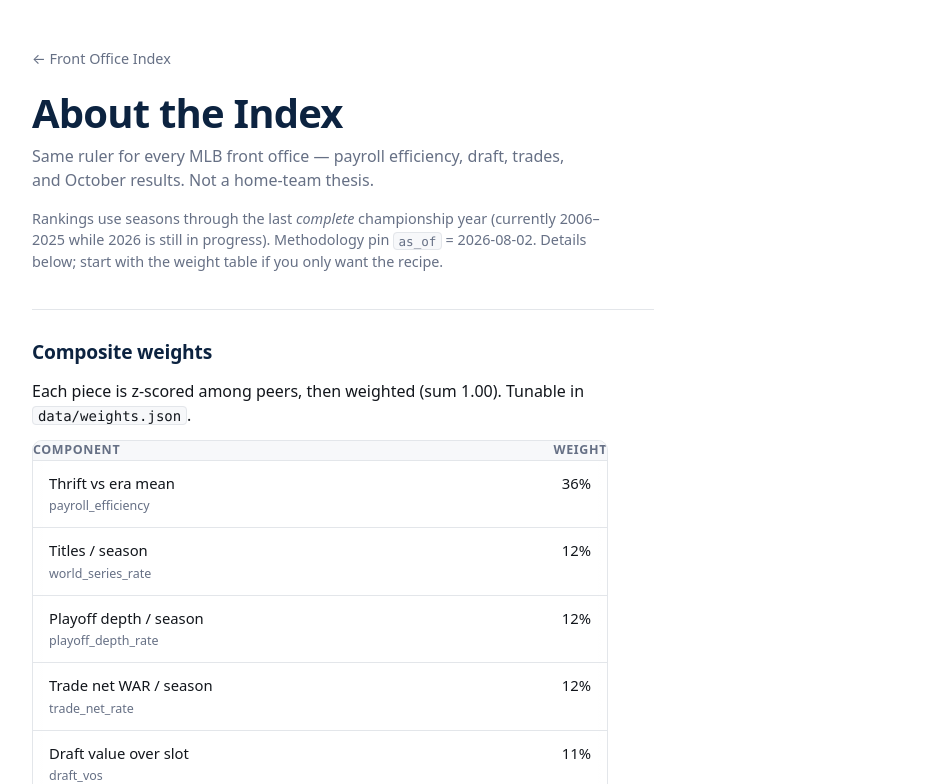
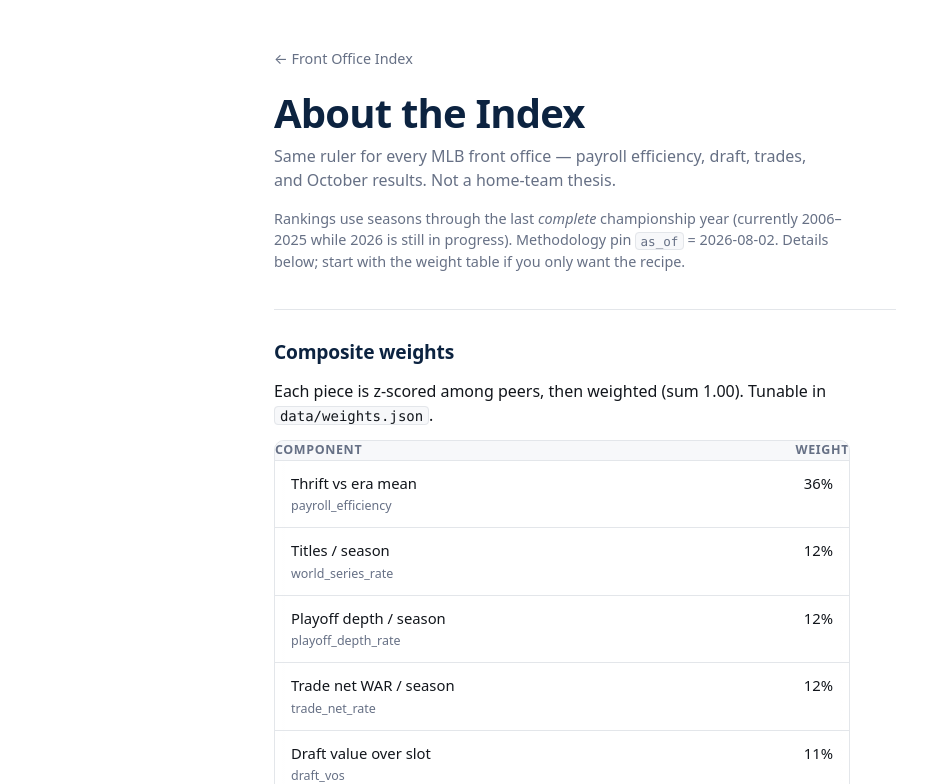
Before and after one commit to ZeitgeistJones/The-Cashman-Index, a Next.js app: page /about in a window 1536 px wide. Shown: the top 784 px of the page, without its empty margins (166-1093 px from the left). Built offline with nearby package versions, Linux system fonts and the light colour scheme.

Commit message:
Widen ranking layout to kill empty side gutters.
1180px max-width left ultrawide screens mostly empty; boards now use up to ~1840px while About keeps a readable prose measure. No zoom hack.

```diff
--- a/app/globals.css
+++ b/app/globals.css
@@ -51,11 +51,32 @@ body {
 }
 
 main {
-  max-width: 1180px;
+  /* Ranking boards need horizontal room; 1180px left huge side gutters on
+     ultrawide. Cap still exists so 4K isn't an endless line. */
+  max-width: min(100%, 1680px);
   margin: 0 auto;
   padding: 3rem 1.25rem calc(5rem + var(--safe-bottom));
   padding-left: max(1.25rem, var(--safe-left));
   padding-right: max(1.25rem, var(--safe-right));
+}
+
+@media (min-width: 1500px) {
+  main {
+    max-width: min(calc(100% - 2rem), 1840px);
+    padding-left: max(1.5rem, var(--safe-left));
+    padding-right: max(1.5rem, var(--safe-right));
+  }
+}
+
+/* About is prose — keep a readable measure, don't stretch with the boards. */
+main.about {
+  max-width: min(100%, 44rem);
+}
+
+@media (min-width: 1500px) {
+  main.about {
+    max-width: min(100%, 44rem);
+  }
 }
 
 .site-header-row {
```
